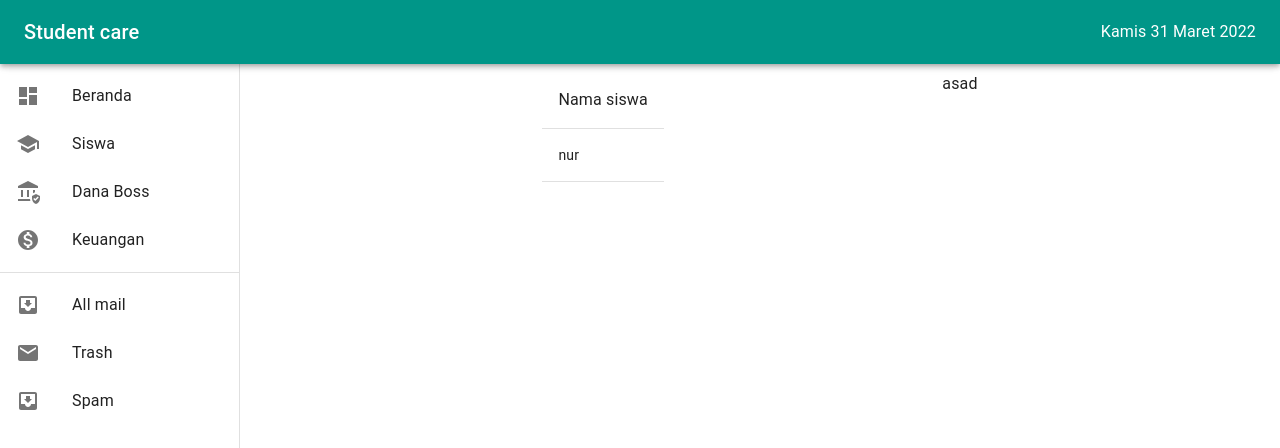
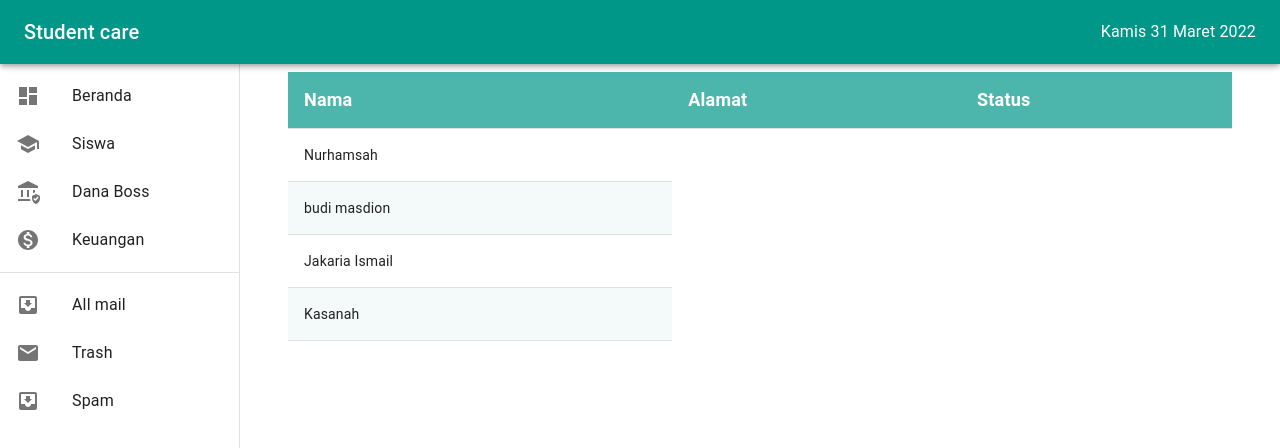
Before and after one commit to nurhamsah1998/school-fe-localAPI, a Next.js app: page /siswa/student-care in a window 1280 px wide. Shown: the top 448 px of the page. Built offline with nearby package versions, Linux system fonts and the light colour scheme; no server answers.

Commit message:
adding token

```diff
--- a/Component/Drawer.js
+++ b/Component/Drawer.js
@@ -1,45 +1,45 @@
-import * as React from 'react';
-import Box from '@mui/material/Box';
-import Drawer from '@mui/material/Drawer';
-import AppBar from '@mui/material/AppBar';
-import CssBaseline from '@mui/material/CssBaseline';
-import Toolbar from '@mui/material/Toolbar';
-import List from '@mui/material/List';
-import Typography from '@mui/material/Typography';
-import Divider from '@mui/material/Divider';
-import ListItem from '@mui/material/ListItem';
-import ListItemIcon from '@mui/material/ListItemIcon';
-import ListItemText from '@mui/material/ListItemText';
-import InboxIcon from '@mui/icons-material/MoveToInbox';
-import MailIcon from '@mui/icons-material/Mail';
-import DashboardIcon from '@mui/icons-material/Dashboard';
-import SchoolIcon from '@mui/icons-material/School';
-import AssuredWorkloadIcon from '@mui/icons-material/AssuredWorkload';
-import MonetizationOnIcon from '@mui/icons-material/MonetizationOn';
-import moment from 'moment';
-import { useRouter } from 'next/router';
-import 'moment/locale/id';
-moment.locale('id');
+import * as React from "react";
+import Box from "@mui/material/Box";
+import Drawer from "@mui/material/Drawer";
+import AppBar from "@mui/material/AppBar";
+import CssBaseline from "@mui/material/CssBaseline";
+import Toolbar from "@mui/material/Toolbar";
+import List from "@mui/material/List";
+import Typography from "@mui/material/Typography";
+import Divider from "@mui/material/Divider";
+import ListItem from "@mui/material/ListItem";
+import ListItemIcon from "@mui/material/ListItemIcon";
+import ListItemText from "@mui/material/ListItemText";
+import InboxIcon from "@mui/icons-material/MoveToInbox";
+import MailIcon from "@mui/icons-material/Mail";
+import DashboardIcon from "@mui/icons-material/Dashboard";
+import SchoolIcon from "@mui/icons-material/School";
+import AssuredWorkloadIcon from "@mui/icons-material/AssuredWorkload";
+import MonetizationOnIcon from "@mui/icons-material/MonetizationOn";
+import moment from "moment";
+import { useRouter } from "next/router";
+import "moment/locale/id";
+moment.locale("id");
 
 const drawerWidth = 240;
 
 export default function ClippedDrawer({ children, title }) {
   const router = useRouter();
-  const nameTitle = router.pathname.replace('/', '');
-  const pathTitle = nameTitle.replace('-', ' ');
+  const nameTitle = router.pathname.replace("/", "");
+  const pathTitle = nameTitle.replace("-", " ");
   function upperCase(word) {
     return word.charAt(0).toUpperCase() + word.slice(1);
   }
   return (
-    <Box sx={{ display: 'flex' }}>
+    <Box sx={{ display: "flex" }}>
       <CssBaseline />
       <AppBar position="fixed" sx={{ zIndex: (theme) => theme.zIndex.drawer + 1 }}>
-        <Toolbar sx={{ justifyContent: 'space-between' }}>
+        <Toolbar sx={{ justifyContent: "space-between" }}>
           <Typography variant="h6" noWrap component="div">
-            {title || upperCase(pathTitle.replace('siswa/', ''))}
+            {title || upperCase(pathTitle.replace("siswa/", ""))}
           </Typography>
           <Typography fontSize={16} noWrap component="div">
-            {moment().format('dddd Do MMMM YYYY')}
+            {moment().format("dddd Do MMMM YYYY")}
           </Typography>
         </Toolbar>
       </AppBar>
@@ -48,30 +48,38 @@ export default function ClippedDrawer({ children, title }) {
         sx={{
           width: drawerWidth,
           flexShrink: 0,
-          [`& .MuiDrawer-paper`]: { width: drawerWidth, boxSizing: 'border-box' },
+          [`& .MuiDrawer-paper`]: { width: drawerWidth, boxSizing: "border-box" },
         }}
       >
         <Toolbar />
-        <Box sx={{ overflow: 'auto' }}>
+        <Box sx={{ overflow: "auto" }}>
           <List>
-            {['Beranda', 'Siswa', 'Dana Boss', 'Keuangan'].map((text, index) => (
+            {["Beranda", "Siswa", "Dana Boss", "Keuangan"].map((text, index) => (
               <ListItem
                 button
                 key={text}
                 onClick={() => {
                   if (index === 0) {
-                    router.push('/dasboard');
+                    router.push("/dashboard");
                   } else if (index === 1) {
-                    router.push('/siswa');
+                    router.push("/siswa");
                   } else if (index === 2) {
-                    router.push('/dana-bos');
+                    router.push("/dana-bos");
                   } else if (index === 3) {
-                    router.push('/keuangan');
+                    router.push("/keuangan");
                   }
                 }}
               >
                 <ListItemIcon>
-                  {index === 0 ? <DashboardIcon /> : index === 1 ? <SchoolIcon /> : index === 2 ? <AssuredWorkloadIcon /> : index === 3 && <MonetizationOnIcon />}
+                  {index === 0 ? (
+                    <DashboardIcon />
+                  ) : index === 1 ? (
+                    <SchoolIcon />
+                  ) : index === 2 ? (
+                    <AssuredWorkloadIcon />
+                  ) : (
+                    index === 3 && <MonetizationOnIcon />
+                  )}
                 </ListItemIcon>
                 <ListItemText primary={text} />
               </ListItem>
@@ -79,7 +87,7 @@ export default function ClippedDrawer({ children, title }) {
           </List>
           <Divider />
           <List>
-            {['All mail', 'Trash', 'Spam'].map((text, index) => (
+            {["All mail", "Trash", "Spam"].map((text, index) => (
               <ListItem button key={text}>
                 <ListItemIcon>{index % 2 === 0 ? <InboxIcon /> : <MailIcon />}</ListItemIcon>
                 <ListItemText primary={text} />
@@ -88,7 +96,7 @@ export default function ClippedDrawer({ children, title }) {
           </List>
         </Box>
       </Drawer>
-      <Box sx={{ mt: 6, p: 3, width: '100%' }}>{children}</Box>
+      <Box sx={{ mt: 6, p: 3, width: "100%" }}>{children}</Box>
     </Box>
   );
 }
--- /dev/null
+++ b/Component/Table.js
@@ -0,0 +1,37 @@
+import React from "react";
+import { TableContainer, Table, TableBody, TableHead, TableRow, TableCell } from "@mui/material";
+import { teal } from "@mui/material/colors";
+
+function TableComponent({ tableHead, tableBody }) {
+  return (
+    <TableContainer>
+      <Table>
+        <TableHead>
+          <TableRow sx={{ bgcolor: teal[300] }}>
+            {tableHead.map((head) => {
+              return (
+                <TableCell key={head.id} sx={{ fontWeight: 700, color: "#fff", fontSize: 18 }}>
+                  {head.title}
+                </TableCell>
+              );
+            })}
+          </TableRow>
+        </TableHead>
+        <TableBody>
+          {tableBody.map((e, i) => {
+            const u = Object.keys(e).splice(1);
+            const array = Array(tableBody.length - 1);
+            console.log(array);
+            return (
+              <TableRow>
+                <TableCell>{e.title}</TableCell>
+              </TableRow>
+            );
+          })}
+        </TableBody>
+      </Table>
+    </TableContainer>
+  );
+}
+
+export default TableComponent;
--- a/ScreenGUI/StudentCares.js
+++ b/ScreenGUI/StudentCares.js
@@ -1,31 +1,63 @@
-import React from 'react';
-import Drawer from '../Component/Drawer';
-import { Table, Box, TableContainer, TableBody, TableCell, TableHead, TableRow, Typography } from '@mui/material';
+import React from "react";
+import Drawer from "../Component/Drawer";
+import { Container, Typography } from "@mui/material";
+import TableComponent from "../Component/Table";
+import useFetchingData from "../Component/useFetchingData";
 
 function StudentCares() {
+  const { data } = useFetchingData();
+  const HEAD = [
+    {
+      id: "name",
+      title: "Nama",
+    },
+    {
+      id: "address",
+      title: "Alamat",
+    },
+    {
+      id: "status",
+      title: "Status",
+    },
+  ];
+  const BODY = [
+    {
+      id: 1,
+      title: "Nurhamsah",
+      address: "Ngasi Mojo Kediri",
+      staus: "bantuan",
+    },
+    {
+      id: 2,
+      title: "budi masdion",
+      address: "Ngasi Mojo Kediri",
+      staus: "bantuan",
+    },
+    {
+      id: 3,
+      title: "Jakaria Ismail",
+      address: "Ngasi Mojo Kediri",
+      staus: "bantuan",
+    },
+    {
+      id: 4,
+      title: "Kasanah",
+      address: "Ploso",
+      staus: "Mojo",
+    },
+  ];
+  const Users = BODY.map((e, i) => ({
+    id: e.id,
+    title: e.title,
+    address: e.address,
+    status: e.status,
+  }));
+  console.log(Users);
   return (
     <Drawer>
-      <Box sx={{ display: 'flex', justifyContent: 'space-evenly' }}>
-        <Box>
-          <TableContainer>
-            <Table>
-              <TableHead>
-                <TableRow>
-                  <TableCell>
-                    <Typography>Nama siswa</Typography>
-                  </TableCell>
-                </TableRow>
-              </TableHead>
-              <TableBody>
-                <TableRow>
-                  <TableCell>nur</TableCell>
-                </TableRow>
-              </TableBody>
-            </Table>
-          </TableContainer>
-        </Box>
-        <Box>asad</Box>
-      </Box>
+      <Container>
+        <TableComponent tableHead={HEAD} tableBody={Users} />
+      </Container>
     </Drawer>
   );
 }
--- a/package.json
+++ b/package.json
@@ -15,6 +15,7 @@
     "@mui/material": "^5.5.3",
     "axios": "^0.26.1",
     "formik": "^2.2.9",
+    "jsonwebtoken": "^8.5.1",
     "moment": "^2.29.1",
     "next": "12.1.3",
     "notistack": "^2.0.3",
```
Also changed, not shown: pages/index.js (+20 -43 lines), pages/login.js (added, +95 -0 lines), 2 other files (tests, documents, lock files or other folders).
